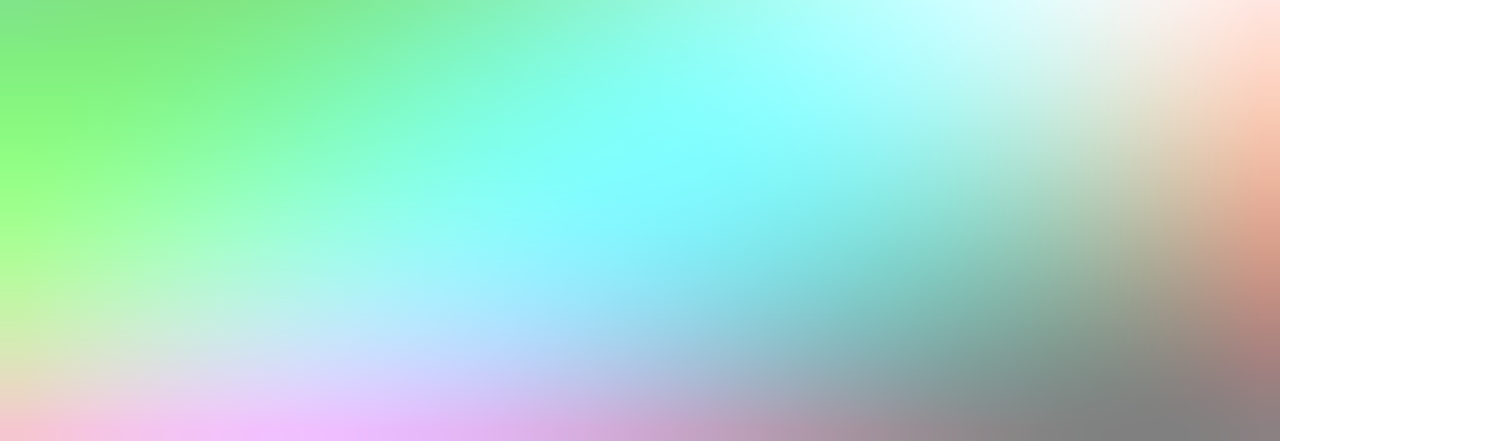
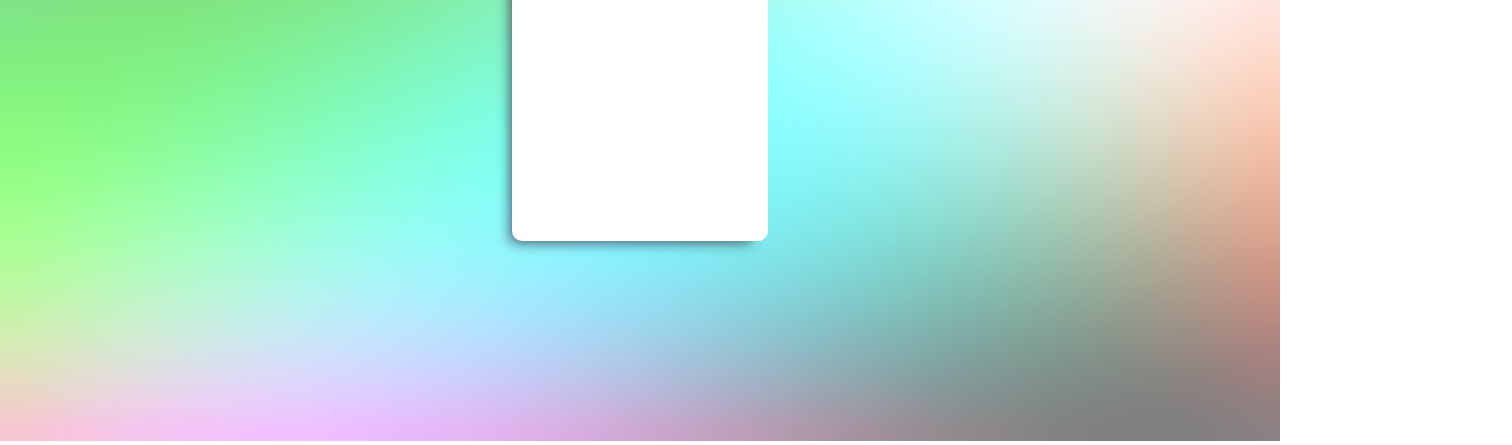
Before and after one commit to xdentus/login-form, a plain HTML site: page index.html in a window 1280 px wide. Shown: the part 359-804 px from the top of the page, 1512 px wide, since content can reach past the window. Drawn offline with nearby package versions, Linux system fonts and the light colour scheme.

Commit message:
site skeleton + logo

```diff
--- a/index.html
+++ b/index.html
@@ -8,7 +8,16 @@
     <title>Document</title>
   </head>
   <body>
-    <canvas id="canv" width="32" height="32"></canvas>
-    <script src="main.js"></script>
+    <div class="everything-wrapper">
+      <canvas id="canv" width="32" height="32"> </canvas>
+      <div class="login-form">
+        <div class="logo"><img src="/logo-no-background.svg" alt="logo" /></div>
+        <div class="form"></div>
+        <div class="forgot-pass"></div>
+        <div class="login"></div>
+        <div class="sign-up"></div>
+      </div>
+      <script src="main.js"></script>
+    </div>
   </body>
 </html>
--- a/style.css
+++ b/style.css
@@ -1,3 +1,5 @@
+@import url("https://fonts.googleapis.com/css2?family=Open+Sans:wght@300;400;700;800&display=swap");
+
 * {
   box-sizing: border-box;
   margin: 0;
@@ -5,12 +7,31 @@
 }
 
 body {
+  font-family: "Open Sans", sans-serif;
   height: 100vh;
   width: 100%;
-  overflow: hidden;
+  margin: 0;
 }
 
 canvas {
+  position: absolute;
   width: 100%;
   height: 100%;
+  z-index: -99;
 }
+
+.everything-wrapper {
+  height: 100vh;
+  position: relative;
+  display: flex;
+  align-items: center;
+  justify-content: center;
+}
+
+.login-form {
+  width: 20%;
+  height: 50vh;
+  background-color: #fff;
+  border-radius: 10px;
+  box-shadow: -9px 9px 14px -8px rgba(66, 68, 90, 1);
+}
```
Also changed, not shown: logo-no-background.svg (added).
